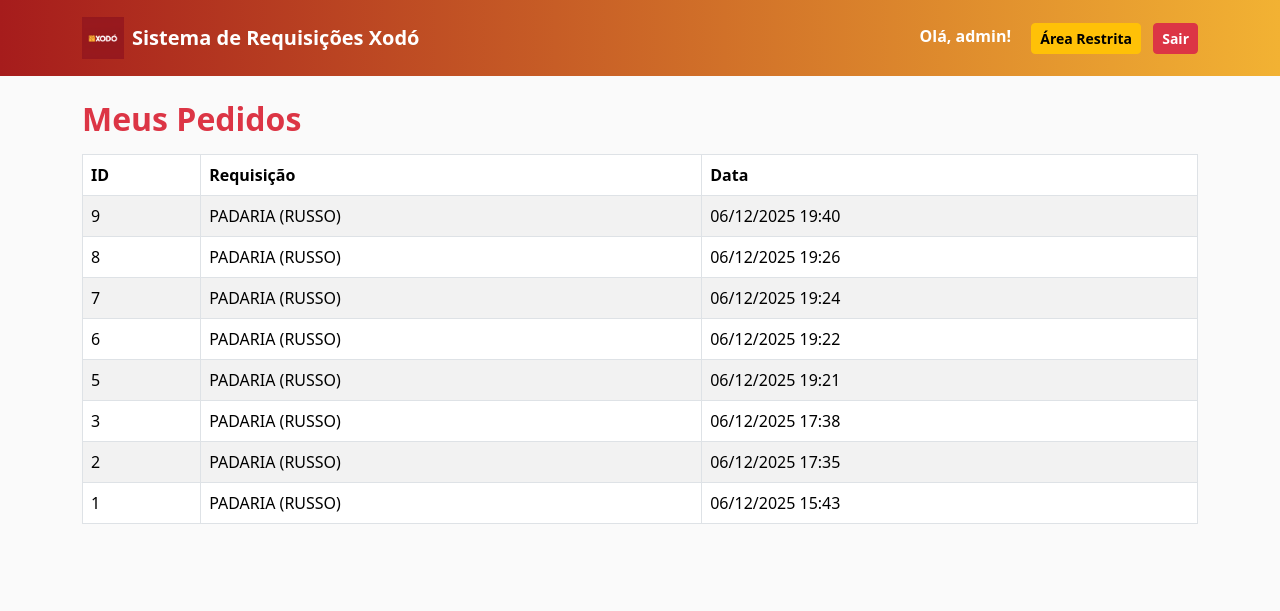
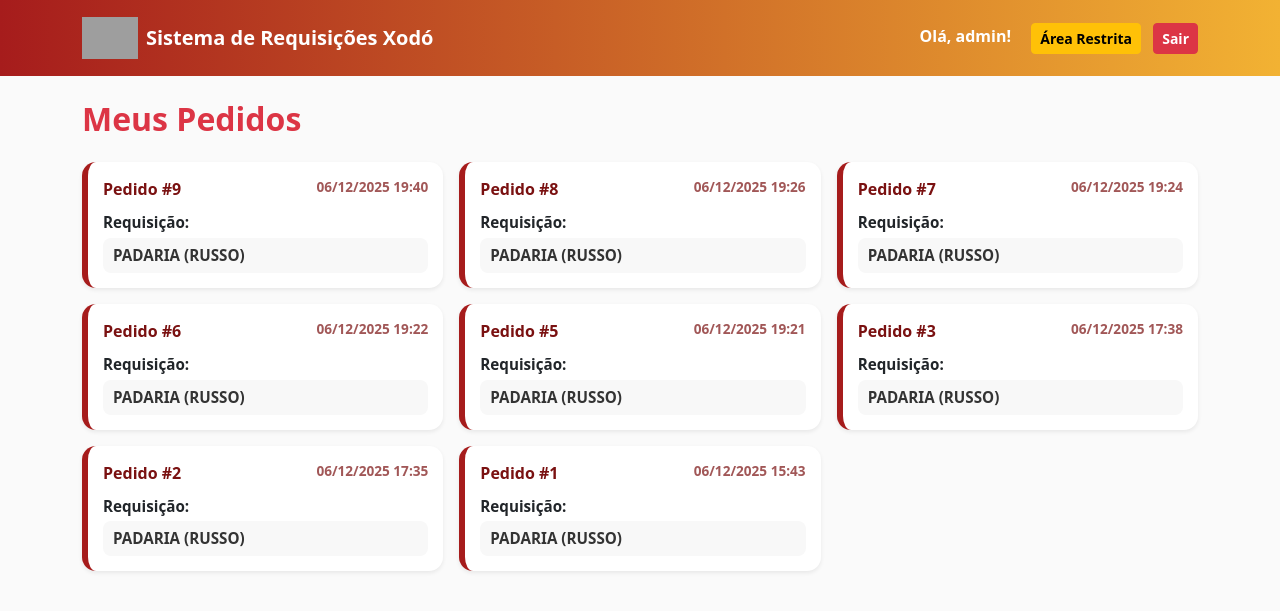
Before and after one commit to DIOOWS/PROJEC_REQUISICAO_XODO_V-RODANDO, a Django app: page /meus-pedidos/ in a window 1280 px wide. Shown: the top 611 px of the page. Run offline with Django 5.2, Linux system fonts and the light colour scheme; a user stored in the database is signed in; data comes from the database, SQL or seed files in the repository; grey boxes are pictures that could not be loaded.

Commit message:
atualizacao dos templates

```diff
--- a/core/templates/admin/home.html
+++ b/core/templates/admin/home.html
@@ -7,7 +7,7 @@
 
 <div class="list-group shadow-sm">
 
-    <a href="/xodo-admin/pedidos/" class="list-group-item list-group-item-action fw-bold d-flex justify-content-between">
+    <a href="{% url 'order_list' %}" class="list-group-item list-group-item-action fw-bold d-flex justify-content-between">
         <span>📦 Ver Pedidos</span>
 
         {% if pending_orders > 0 %}
@@ -15,13 +15,15 @@
         {% endif %}
     </a>
 
-    <a href="/xodo-admin/dashboard/" class="list-group-item list-group-item-action fw-bold">
+    <a href="{% url 'dashboard' %}" class="list-group-item list-group-item-action fw-bold">
         📊 Dashboard
     </a>
 
+    {% if user.is_superuser %}
     <a href="/admin/" class="list-group-item list-group-item-action fw-bold text-danger">
         ⚙ Django Admin (somente superusuário)
     </a>
+    {% endif %}
 </div>
 
 {% endblock %}
--- a/core/templates/admin/orders.html
+++ b/core/templates/admin/orders.html
@@ -32,7 +32,7 @@
             <td>{{ order.requisition.name }}</td>
             <td>{{ order.created_at|date:"d/m/Y H:i" }}</td>
             <td class="text-center">
-                <a href="/xodo-admin/pedidos/{{ order.id }}/pdf/" class="btn btn-sm btn-danger fw-bold">
+                <a href="{% url 'generate_pdf' order.id %}" class="btn btn-sm btn-danger fw-bold">
                     📄 Gerar PDF
                 </a>
             </td>
--- a/core/templates/admin_login.html
+++ b/core/templates/admin_login.html
@@ -19,7 +19,7 @@
 
                 {% if messages %}
                     {% for msg in messages %}
-                        <div class="alert alert-danger">{{ msg }}</div>
+                        <div class="alert alert-{{ msg.tags }}">{{ msg }}</div>
                     {% endfor %}
                 {% endif %}
 
@@ -34,7 +34,7 @@
 
                     <button class="btn btn-dark w-100">Entrar</button>
 
-                    <a href="/login/" class="btn btn-outline-secondary mt-3 w-100">
+                    <a href="{% url 'login' %}" class="btn btn-outline-secondary mt-3 w-100">
                         ⬅ Voltar ao Login do Usuário
                     </a>
                 </form>
--- a/core/templates/base.html
+++ b/core/templates/base.html
@@ -136,7 +136,7 @@
 <nav class="navbar xodo-navbar mb-4">
     <div class="container d-flex justify-content-between">
         <a href="/" class="navbar-brand d-flex align-items-center text-white fw-bold">
-            <img src="{% static 'logo_xodo.png' %}" class="xodo-logo me-2">
+           <img src="{% static 'core/logo_xodo.png' %}" class="xodo-logo me-2">
             Sistema de Requisições Xodó
         </a>
 
--- a/core/templates/login.html
+++ b/core/templates/login.html
@@ -6,7 +6,6 @@
     <title>Login - Sistema Xodó</title>
 
     <link href="https://cdn.jsdelivr.net/npm/bootstrap@5.3.3/dist/css/bootstrap.min.css" rel="stylesheet">
-
 </head>
 <body class="bg-light">
 
@@ -19,7 +18,7 @@
 
                 {% if messages %}
                     {% for msg in messages %}
-                        <div class="alert alert-danger">{{ msg }}</div>
+                        <div class="alert alert-{{ msg.tags }}">{{ msg }}</div>
                     {% endfor %}
                 {% endif %}
 
@@ -34,7 +33,7 @@
 
                     <button class="btn btn-danger w-100">Entrar</button>
 
-                    <a href="/xodo-admin/login/" class="btn btn-secondary mt-3 w-100">
+                    <a href="{% url 'admin_login' %}" class="btn btn-secondary mt-3 w-100">
                         🔐 Acesso Administrativo
                     </a>
                 </form>
--- a/core/templates/user/user_orders.html
+++ b/core/templates/user/user_orders.html
@@ -2,26 +2,84 @@
 {% block title %}Meus Pedidos{% endblock %}
 
 {% block content %}
-<h2 class="fw-bold text-danger mb-3">Meus Pedidos</h2>
 
-<table class="table table-striped table-bordered">
-    <thead>
-        <tr>
-            <th>ID</th>
-            <th>Requisição</th>
-            <th>Data</th>
-        </tr>
-    </thead>
+<h2 class="fw-bold text-danger mb-4">Meus Pedidos</h2>
 
-    <tbody>
-        {% for order in orders %}
-        <tr>
-            <td>{{ order.id }}</td>
-            <td>{{ order.requisition.name }}</td>
-            <td>{{ order.created_at|date:"d/m/Y H:i" }}</td>
-        </tr>
-        {% endfor %}
-    </tbody>
-</table>
+{% if orders %}
+<div class="row g-3">
+
+    {% for order in orders %}
+    <div class="col-12 col-md-6 col-lg-4">
+
+        <div class="order-card shadow-sm">
+
+            <div class="order-header">
+                <span class="order-id">Pedido #{{ order.id }}</span>
+                <span class="order-date">{{ order.created_at|date:"d/m/Y H:i" }}</span>
+            </div>
+
+            <div class="order-body">
+                <strong>Requisição:</strong>
+                <div class="order-req">{{ order.requisition.name }}</div>
+            </div>
+
+        </div>
+
+    </div>
+    {% endfor %}
+
+</div>
+
+{% else %}
+<div class="alert alert-warning text-center fw-bold">
+    Você ainda não enviou nenhum pedido.
+</div>
+{% endif %}
+
+
+<style>
+.order-card {
+    background: #fff;
+    border-radius: 14px;
+    padding: 15px;
+    transition: .2s;
+    border-left: 6px solid var(--xodo-red);
+}
+
+.order-card:hover {
+    transform: scale(1.02);
+    box-shadow: 0 4px 12px rgba(0,0,0,.15);
+}
+
+.order-header {
+    display: flex;
+    justify-content: space-between;
+    font-weight: bold;
+    color: var(--xodo-red-dark);
+    margin-bottom: 10px;
+}
+
+.order-id {
+    font-size: 1rem;
+}
+
+.order-date {
+    font-size: .85rem;
+    opacity: .7;
+}
+
+.order-body {
+    font-size: .95rem;
+}
+
+.order-req {
+    background: #f8f8f8;
+    padding: 6px 10px;
+    border-radius: 8px;
+    margin-top: 4px;
+    font-weight: bold;
+    color: #333;
+}
+</style>
 
 {% endblock %}
```
Also changed, not shown: core/templates/admin/dashboard.html (+34 -9 lines), core/templates/pdf/order.html (+63 -26 lines), core/templates/pdf/order_weasy.html (+3 -1 lines), core/templates/user/order_sent.html (+12 -3 lines), core/templates/user/requisition_detail.html (+35 -13 lines), core/templates/user/requisition_list.html (+26 -17 lines).
